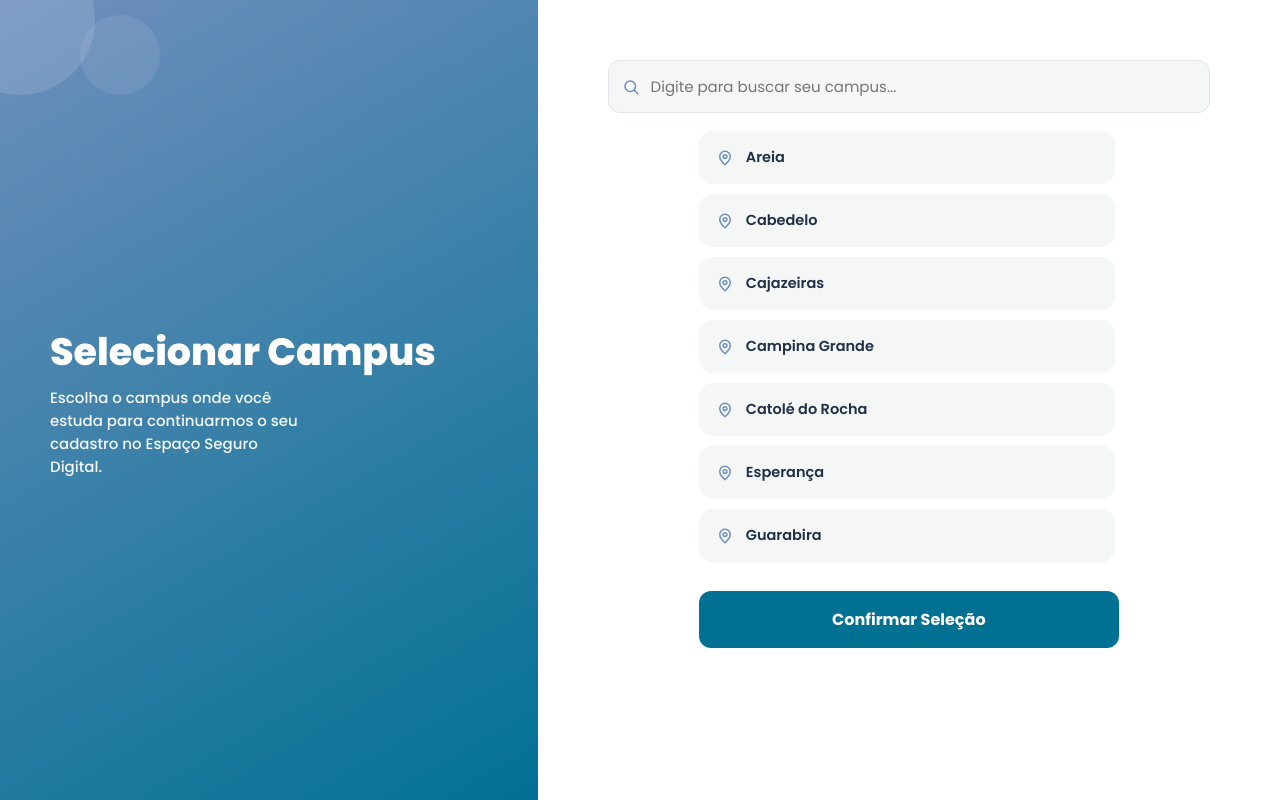
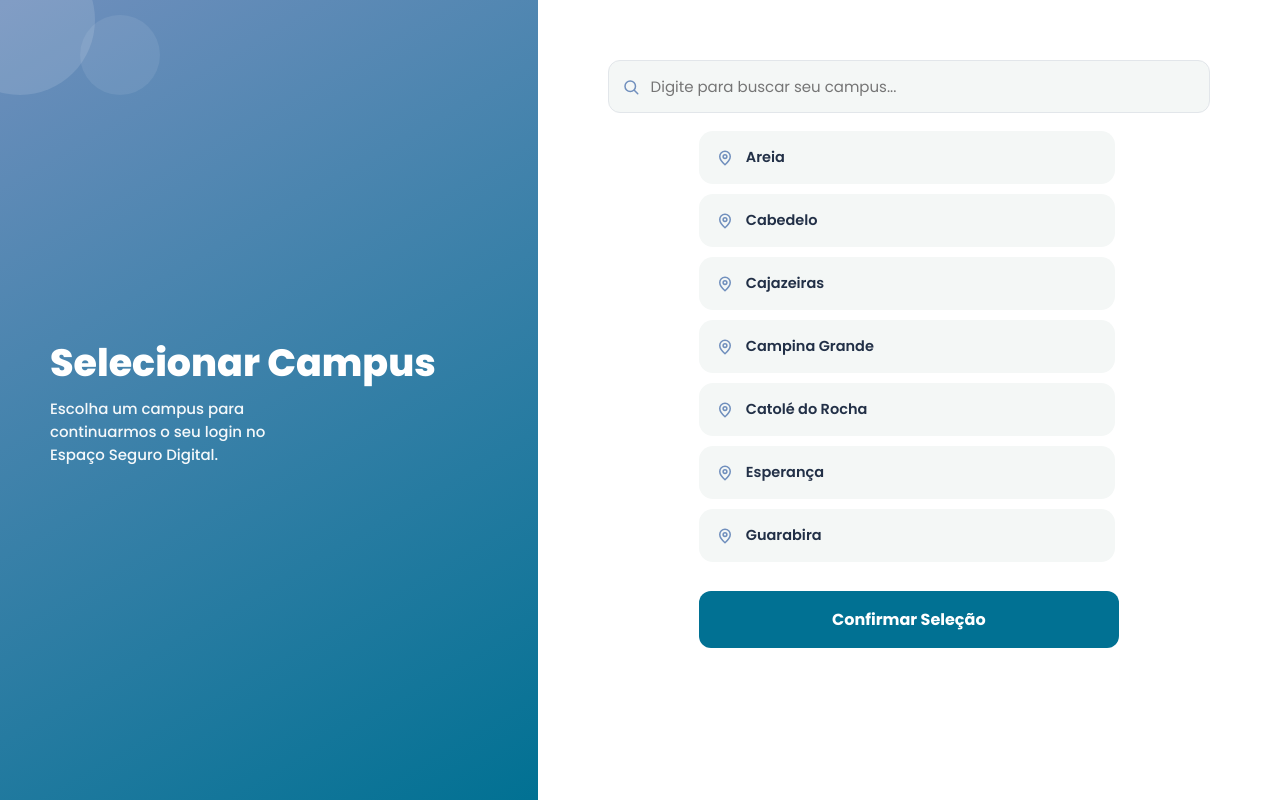
Before and after one commit to myndlynx/Espa-o-Seguro-Digital, a Flask app: page /selecionar-campus in a window 1280 px wide. Run offline with Flask 3, Linux system fonts and the light colour scheme; the visitor is signed in with stand-in values (Sample User, id 1).

Commit message:
Update selecionar_campus.html

```diff
--- a/templates/selecionar_campus.html
+++ b/templates/selecionar_campus.html
@@ -280,7 +280,7 @@
             <div class="blob blob-1"></div>
             <div class="blob blob-2"></div>
             <h1>Selecionar Campus</h1>
-            <p>Escolha o campus onde você estuda para continuarmos o seu cadastro no Espaço Seguro Digital.</p>
+            <p>Escolha um campus para continuarmos o seu login no Espaço Seguro Digital.</p>
         </div>
 
         <div class="campus-body">
```
